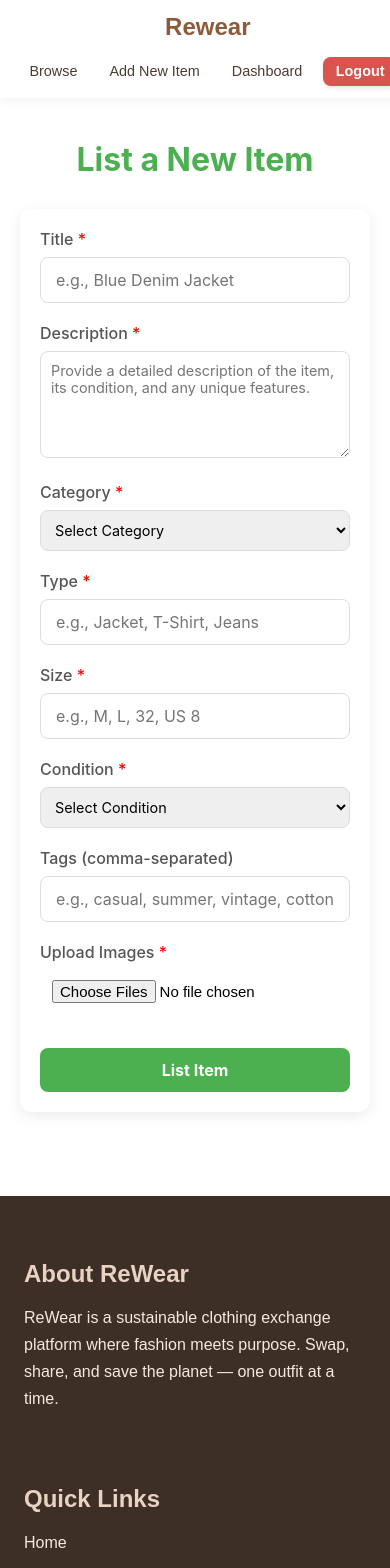
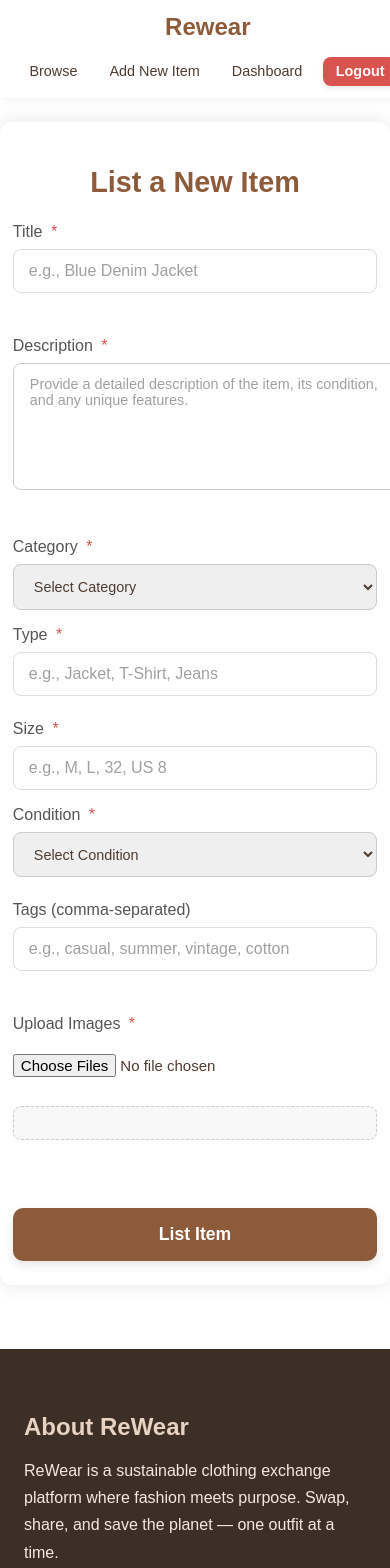
Before and after one commit to error-kevin/ReWear-Community-Clothing-Exchange, a React (Create React App) app in the folder client/: page /add-item in a window 390 px wide. Shown: the top 1568 px of the page. Built offline with nearby package versions, Linux system fonts and the light colour scheme; sample sign-in values are in the browser's storage.

Commit message:
listing Item css update

```diff
--- a/client/src/components/styles/AddItem.css
+++ b/client/src/components/styles/AddItem.css
@@ -1,173 +1,221 @@
-/* src/pages/styles/AddItem.css */
+/* src/styles/AddItem.css */
+
 .add-item-container {
-    padding: 40px;
-    font-family: 'Inter', sans-serif;
-    max-width: 800px;
-    margin: 0 auto;
+    padding: 3rem 2rem;
+    max-width: 900px; /* फॉर्म को सेंटर में रखने और ज़्यादा चौड़ा होने से रोकने के लिए */
+    margin: 3rem auto; /* ऊपर और नीचे मार्जिन, और हॉरिजॉन्टली सेंटर */
+    background-color: #ffffff; /* सफेद बैकग्राउंड */
+    border-radius: 12px; /* गोल कोने */
+    box-shadow: 0 0 20px rgba(0, 0, 0, 0.1); /* हल्का शैडो */
+    font-family: 'Poppins', sans-serif; /* थीम का फॉन्ट */
+    color: #4e3b31; /* टेक्स्ट कलर */
 }
 
 .add-item-title {
-    font-size: 2.5em;
-    color: #4CAF50;
-    margin-bottom: 30px;
+    font-size: 2.5rem;
+    color: #8d5b3a; /* थीम का मुख्य कलर */
     text-align: center;
+    margin-bottom: 2.5rem;
+    font-weight: 700; /* थोड़ा बोल्ड */
 }
 
 .add-item-form {
-    background-color: white;
-    padding: 30px;
-    border-radius: 12px;
-    box-shadow: 0 4px 15px rgba(0,0,0,0.08);
-}
-
-.form-message {
-    padding: 12px;
-    border-radius: 8px;
-    margin-bottom: 20px;
-    font-size: 1.1em;
-    border: 1px solid;
-}
-
-.form-message.success {
-    color: #27ae60;
-    background-color: #e8f8f2;
-    border-color: #27ae60;
-}
-
-.form-message.error {
-    color: #e74c3c;
-    background-color: #fdeded;
-    border-color: #e74c3c;
+    display: flex;
+    flex-direction: column;
+    gap: 1.5rem; /* फ़ॉर्म ग्रुप्स के बीच स्पेस */
 }
 
 .form-group {
-    margin-bottom: 20px;
+    margin-bottom: 1rem;
 }
 
 .form-group label {
-    display: block;
-    margin-bottom: 8px;
-    font-weight: bold;
-    color: #555;
+    display: block; /* लेबल को नई लाइन पर लाने के लिए */
+    font-size: 1.1rem;
+    font-weight: 600;
+    margin-bottom: 0.6rem;
+    color: #6b4f3a; /* लेबल का कलर */
 }
 
 .required-star {
-    color: red;
+    color: #d9534f; /* लाल रंग अनिवार्य फील्ड्स के लिए */
+    margin-left: 0.25rem;
 }
 
 .form-group input[type="text"],
-.form-group input[type="email"],
-.form-group input[type="password"],
 .form-group textarea,
 .form-group select {
     width: 100%;
-    padding: 12px;
-    border: 1px solid #ddd;
-    border-radius: 8px;
-    font-size: 1em;
-    box-sizing: border-box; /* Include padding in width */
-    font-family: 'Inter', sans-serif;
+    padding: 1rem 1.2rem;
+    border: 1px solid #ccc; /* हल्का ग्रे बॉर्डर */
+    border-radius: 8px; /* गोल कोने */
+    font-size: 1rem;
+    font-family: 'Poppins', sans-serif;
+    color: #4e3b31;
+    transition: border-color 0.3s ease, box-shadow 0.3s ease;
+}
+
+.form-group input[type="text"]::placeholder,
+.form-group textarea::placeholder {
+    color: #a0a0a0; /* प्लेसहोल्डर टेक्स्ट का कलर */
+}
+
+.form-group input[type="text"]:focus,
+.form-group textarea:focus,
+.form-group select:focus {
+    border-color: #8d5b3a; /* फोकस करने पर थीम कलर */
+    box-shadow: 0 0 0 3px rgba(141, 91, 58, 0.2); /* थीम कलर के साथ हल्का शैडो */
+    outline: none; /* डिफ़ॉल्ट आउटलाइन हटाने के लिए */
 }
 
 .form-group textarea {
-    resize: vertical;
-}
-
-.form-group input:focus,
-.form-group textarea:focus,
-.form-group select:focus {
-    border-color: #4CAF50;
-    box-shadow: 0 0 0 3px rgba(76, 175, 80, 0.2);
-    outline: none;
+    resize: vertical; /* केवल वर्टिकली रिसाइज़ करने की अनुमति दें */
+    min-height: 100px; /* न्यूनतम ऊंचाई */
 }
 
 .form-row {
     display: flex;
-    gap: 20px;
-    margin-bottom: 20px;
-    flex-wrap: wrap; /* Allow wrapping on smaller screens */
+    gap: 2rem; /* पंक्तियों के बीच स्पेस */
 }
 
 .form-row .form-group {
-    flex: 1 1 45%; /* Distribute space, allow shrinking/growing */
-    margin-bottom: 0; /* Reset margin for inner form groups */
+    flex: 1; /* उपलब्ध स्थान को समान रूप से बांटने के लिए */
+    margin-bottom: 0; /* पंक्ति में होने पर अतिरिक्त मार्जिन हटाने के लिए */
 }
 
+/* Image Upload Specific Styles */
 .form-group input[type="file"] {
-    display: block;
-    margin-bottom: 15px;
+    padding: 0.8rem 0; /* इनपुट टाइप फाइल के लिए पैडिंग एडजस्ट करें */
 }
 
 .image-previews {
     display: flex;
-    flex-wrap: wrap;
-    gap: 10px;
+    flex-wrap: wrap; /* इमेज को रैप करने की अनुमति दें */
+    gap: 1rem; /* प्रीव्यू इमेज के बीच स्पेस */
+    margin-top: 1rem;
+    justify-content: center; /* इमेज को सेंटर में अलाइन करने के लिए */
+    border: 1px dashed #cccccc; /* डैश बॉर्डर */
+    padding: 1rem;
+    border-radius: 8px;
+    background-color: #f8f8f8; /* हल्का बैकग्राउंड */
 }
 
 .image-preview {
-    width: 100px;
-    height: 100px;
-    object-fit: cover;
-    border-radius: 8px;
-    border: 1px solid #eee;
+    width: 100px; /* प्रीव्यू इमेज की निश्चित चौड़ाई */
+    height: 100px; /* प्रीव्यू इमेज की निश्चित ऊंचाई */
+    object-fit: cover; /* इमेज को कंटेनर में फिट करने के लिए क्रॉप करें */
+    border-radius: 6px;
+    border: 1px solid #e0e0e0;
+    box-shadow: 0 2px 5px rgba(0, 0, 0, 0.05);
 }
 
+/* Message Styles */
+.form-message {
+    padding: 1rem;
+    border-radius: 8px;
+    margin-bottom: 1.5rem;
+    font-size: 1rem;
+    font-weight: 500;
+    text-align: center;
+}
+
+.form-message.success {
+    background-color: #e6ffe6; /* हल्का हरा */
+    color: #28a745; /* हरा टेक्स्ट */
+    border: 1px solid #28a745;
+}
+
+.form-message.error {
+    background-color: #ffe6e6; /* हल्का लाल */
+    color: #dc3545; /* लाल टेक्स्ट */
+    border: 1px solid #dc3545;
+}
+
+/* Submit Button */
 .submit-button {
-    width: 100%;
-    padding: 14px;
-    background-color: #4CAF50;
+    background-color: #8d5b3a; /* थीम का मुख्य कलर */
     color: white;
     border: none;
-    border-radius: 8px;
-    font-size: 1.2em;
-    font-weight: bold;
+    padding: 1.2rem 2rem;
+    border-radius: 10px; /* गोल कोने */
+    font-size: 1.2rem;
+    font-weight: 600;
     cursor: pointer;
-    transition: background-color 0.3s ease, transform 0.1s ease;
-    font-family: 'Inter', sans-serif;
+    transition: background-color 0.3s ease, transform 0.3s ease, box-shadow 0.3s ease;
+    width: 100%; /* बटन को पूरी चौड़ाई देने के लिए */
+    max-width: 300px; /* अधिकतम चौड़ाई */
+    margin: 1.5rem auto 0 auto; /* सेंटर में रखने और ऊपर मार्जिन देने के लिए */
+    display: block; /* ताकि मार्जिन ऑटो काम करे */
+    box-shadow: 0 4px 10px rgba(0, 0, 0, 0.1);
 }
 
 .submit-button:hover:not(:disabled) {
-    background-color: #45a049;
-    transform: translateY(-1px);
-}
-
-.submit-button:active:not(:disabled) {
-    transform: translateY(0);
+    background-color: #7a4a30; /* हॉवर पर गहरा कलर */
+    transform: translateY(-3px); /* हल्का लिफ्ट इफेक्ट */
+    box-shadow: 0 6px 15px rgba(0, 0, 0, 0.15);
 }
 
 .submit-button:disabled {
-    background-color: #ccc;
+    background-color: #ccc; /* डिसेबल्ड होने पर ग्रे कलर */
     cursor: not-allowed;
+    box-shadow: none;
+    transform: none;
 }
 
-/* Responsive adjustments */
+/* Responsive Adjustments */
 @media (max-width: 768px) {
     .add-item-container {
-        padding: 20px;
+        padding: 2rem 1rem;
+        margin: 2rem auto;
     }
+
     .add-item-title {
-        font-size: 2em;
+        font-size: 2rem;
+        margin-bottom: 2rem;
     }
-    .add-item-form {
-        padding: 20px;
+
+    .form-row {
+        flex-direction: column; /* छोटे स्क्रीन पर पंक्तियों को स्टैक करें */
+        gap: 1rem;
     }
-    .form-row {
-        flex-direction: column; /* Stack items vertically on small screens */
-        gap: 0; /* Remove gap when stacked */
+
+    .form-group label {
+        font-size: 1rem;
     }
-    .form-row .form-group {
-        flex: 1 1 100%; /* Take full width when stacked */
-        margin-bottom: 20px; /* Add margin back for stacked groups */
+
+    .form-group input[type="text"],
+    .form-group textarea,
+    .form-group select {
+        padding: 0.8rem 1rem;
+        font-size: 0.95rem;
     }
-    .form-row .form-group:last-child {
-        margin-bottom: 0; /* No bottom margin for the last group in a row */
-    }
-    .form-group input, .form-group textarea, .form-group select {
-        font-size: 0.9em;
-        padding: 10px;
-    }
+
     .submit-button {
-        font-size: 1em;
-        padding: 12px;
+        padding: 1rem 1.5rem;
+        font-size: 1.1rem;
+        max-width: 100%; /* छोटे स्क्रीन पर पूरी चौड़ाई ले */
     }
 }
+
+@media (max-width: 480px) {
+    .add-item-container {
+        padding: 1.5rem 0.8rem;
+        margin: 1.5rem auto;
+    }
+
+    .add-item-title {
+        font-size: 1.8rem;
+        margin-bottom: 1.5rem;
+    }
+
+    .form-group input[type="text"],
+    .form-group textarea,
+    .form-group select {
+        font-size: 0.9rem;
+    }
+
+    .image-preview {
+        width: 80px;
+        height: 80px;
+    }
+}
```
